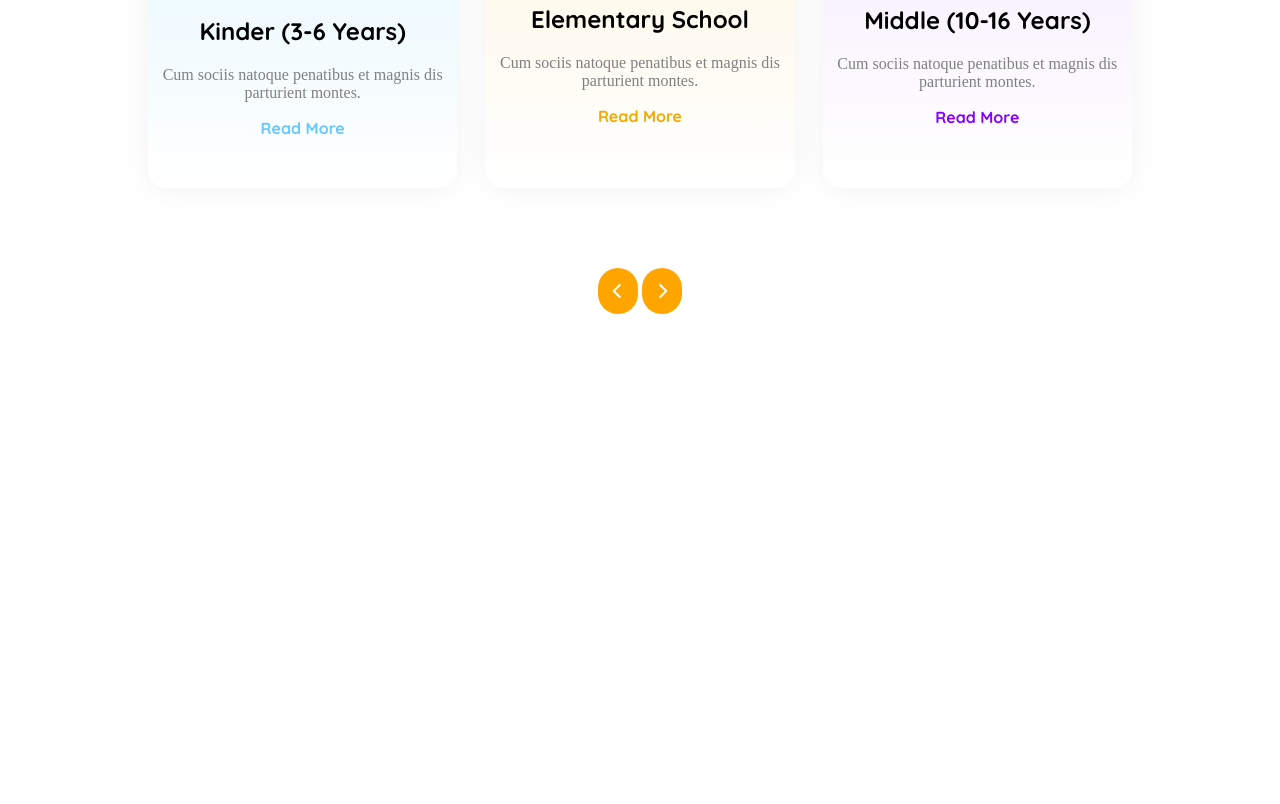
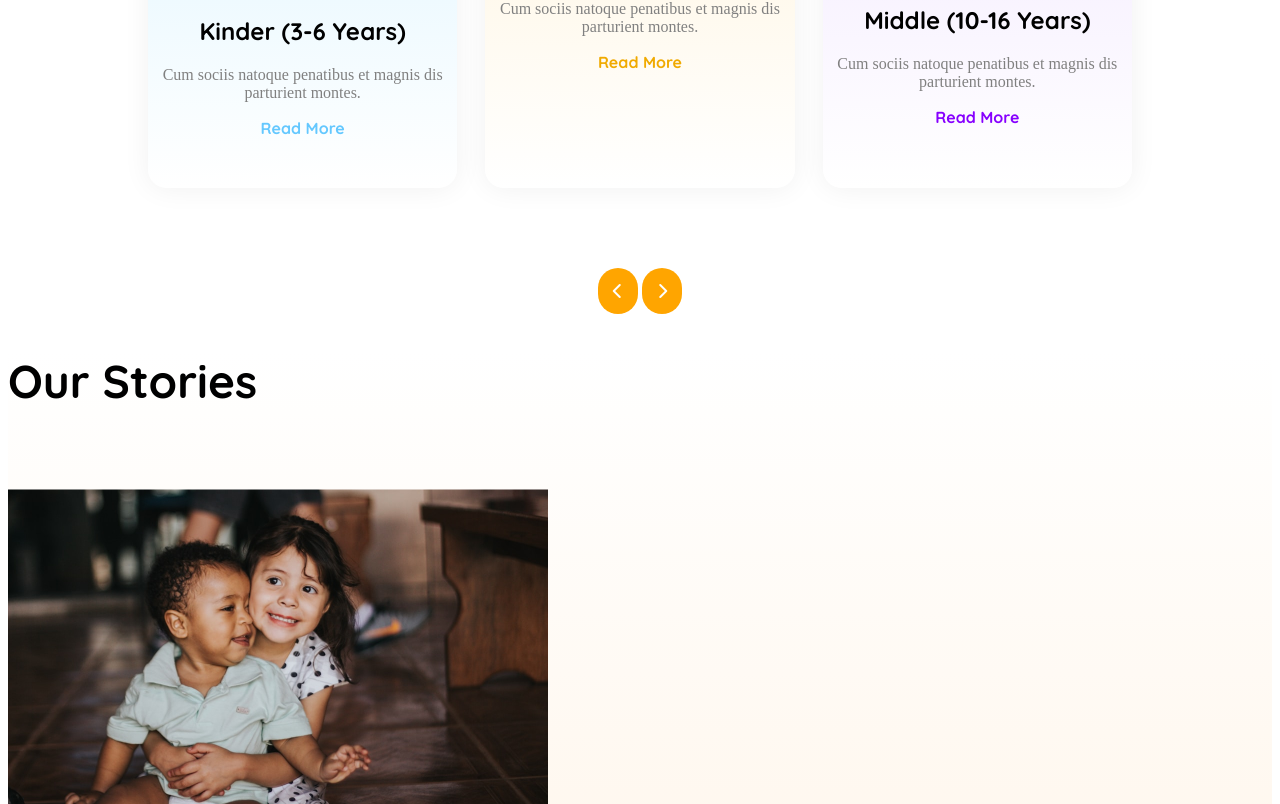
Before and after one commit to tonmoyaas/A2-Kids-School-repo, a plain HTML site: page index.html in a window 1280 px wide. Shown: the part 1080-1884 px from the top of the page. Before the commit the page ends 1402 px from the top, so only its background shows below. Drawn offline with Linux system fonts and the light colour scheme.

Commit message:
added index file rename

```diff
--- a/inbex.html
+++ b/index.html
@@ -52,7 +52,7 @@
             </div>
             <div id="elementary-card" class="Curriculum-card">
                 <img src="assets/elementary.png" alt="Elementary">
-                <h2 class="Curriculum-title">Elementary School</h2>
+                <!-- <h2 class="Curriculum-title">Elementary School</h2> -->
                 <p class="Curriculum-description raleway-font">Cum sociis natoque penatibus et magnis dis parturient montes.</p>
                 <a href="" class="btn-elementary">Read More</a>
             </div>
@@ -68,7 +68,7 @@
             <i class="fa-solid fa-chevron-right"></i>
         </div>
         </section>
-        <!-- <section class="storie-section">
+        <section class="storie-section">
             <div class="storie-container">
             <h1 class="Curriculum-heading">Our Stories</h1>
             <div class="stories">
@@ -111,7 +111,7 @@
             </div>
             <a href="" class="view-all">View All</a>
         </div>
-        </section> -->
+        </section>
     </main>
     <footer>
 
--- a/styles/school.css
+++ b/styles/school.css
@@ -16,11 +16,11 @@
   font-weight: 400;
   font-style: normal;
 }
+/*
+body{
+    background-color: #faf8f8;
 
-body{
-    /* background-color: #faf8f8; */
-
-}
+} */
 /* navbar style */
 header{
     max-width: 1440px;
@@ -207,10 +207,10 @@ header{
 #middle-card{
     background-image: linear-gradient(to bottom, #F2E8FF,#ffffff );
 }
-.navigation{
-    /* color: #F0AA00; */
-    /* text-align: center; */
-}
+/* .navigation{
+    color: #F0AA00;
+    text-align: center;
+} */
 .fa-chevron-right, .fa-chevron-left{
     background-color: orange;
     width: 40px;
```
